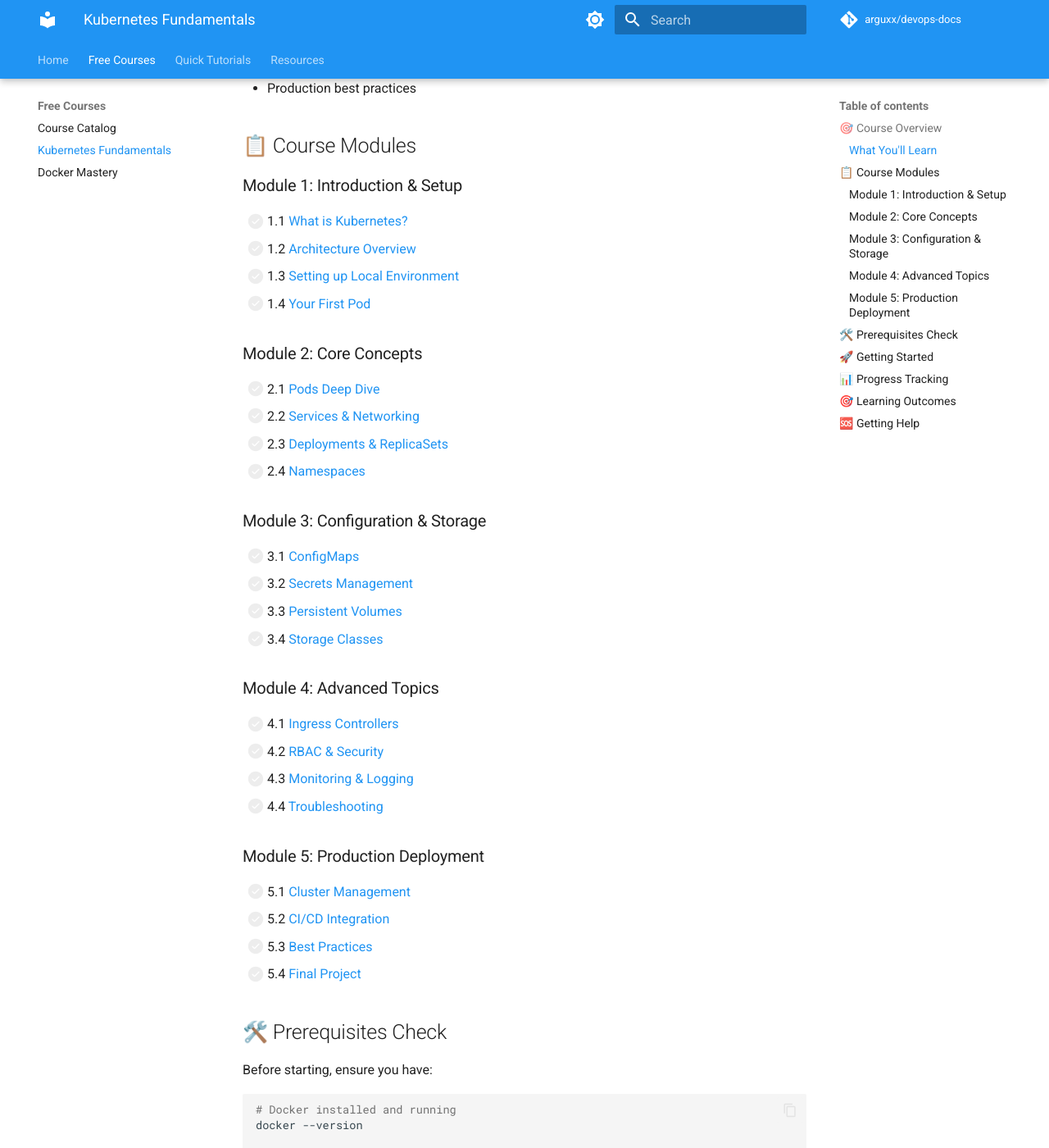
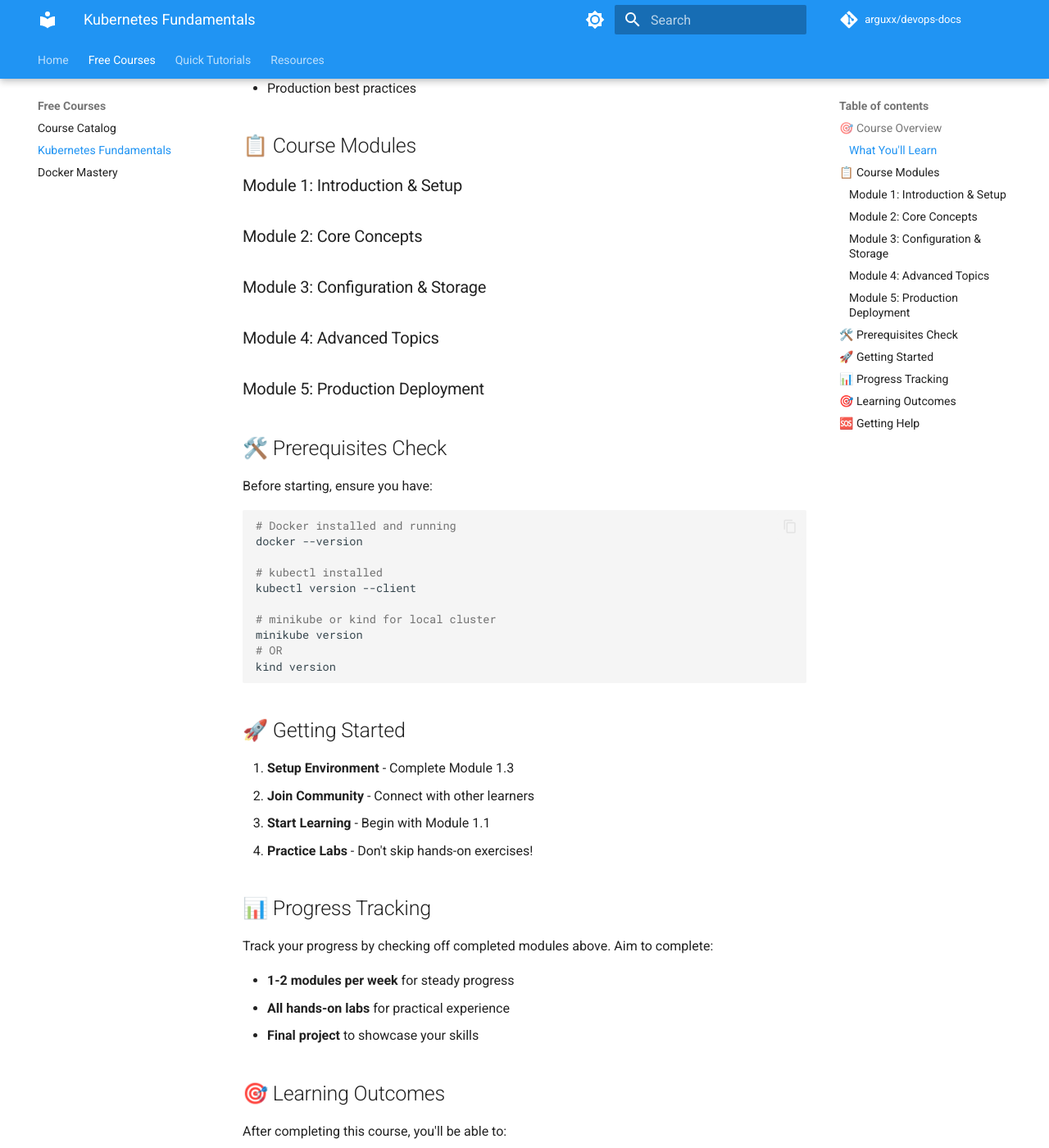
Before and after one commit to arguxx/devops-docs, an MkDocs documentation site: the page built from docs/courses/kubernetes-fundamentals/index.md, in a window 1280 px wide and 1400 px high, scrolled down 598 px. Shown: the whole window at 82% size. Built offline with MkDocs 1.6.1 and Material for MkDocs 9.7.7, drawn with Linux system fonts in a browser that asks for light colours; comment, search, counter and statistics services are not loaded; the version menu is left out; some of the changed text lies outside the part shown.

Commit message:
fix warning build

```diff
--- a/docs/courses/kubernetes-fundamentals/index.md
+++ b/docs/courses/kubernetes-fundamentals/index.md
@@ -21,38 +21,38 @@
 
 ### Module 1: Introduction & Setup
 
--   [ ] 1.1 [What is Kubernetes?](01-introduction/what-is-kubernetes.md)
--   [ ] 1.2 [Architecture Overview](01-introduction/architecture.md)
--   [ ] 1.3 [Setting up Local Environment](01-introduction/setup.md)
--   [ ] 1.4 [Your First Pod](01-introduction/first-pod.md)
+<!-- -   [ ] 1.1 [What is Kubernetes?](01-introduction/what-is-kubernetes.md) -->
+<!-- -   [ ] 1.2 [Architecture Overview](01-introduction/architecture.md) -->
+<!-- -   [ ] 1.3 [Setting up Local Environment](01-introduction/setup.md) -->
+<!-- -   [ ] 1.4 [Your First Pod](01-introduction/first-pod.md) -->
 
 ### Module 2: Core Concepts
 
--   [ ] 2.1 [Pods Deep Dive](02-core-concepts/pods.md)
--   [ ] 2.2 [Services & Networking](02-core-concepts/services.md)
--   [ ] 2.3 [Deployments & ReplicaSets](02-core-concepts/deployments.md)
--   [ ] 2.4 [Namespaces](02-core-concepts/namespaces.md)
+<!-- -   [ ] 2.1 [Pods Deep Dive](02-core-concepts/pods.md) -->
+<!-- -   [ ] 2.2 [Services & Networking](02-core-concepts/services.md) -->
+<!-- -   [ ] 2.3 [Deployments & ReplicaSets](02-core-concepts/deployments.md) -->
+<!-- -   [ ] 2.4 [Namespaces](02-core-concepts/namespaces.md) -->
 
 ### Module 3: Configuration & Storage
 
--   [ ] 3.1 [ConfigMaps](03-config-storage/configmaps.md)
--   [ ] 3.2 [Secrets Management](03-config-storage/secrets.md)
--   [ ] 3.3 [Persistent Volumes](03-config-storage/persistent-volumes.md)
--   [ ] 3.4 [Storage Classes](03-config-storage/storage-classes.md)
+<!-- -   [ ] 3.1 [ConfigMaps](03-config-storage/configmaps.md) -->
+<!-- -   [ ] 3.2 [Secrets Management](03-config-storage/secrets.md) -->
+<!-- -   [ ] 3.3 [Persistent Volumes](03-config-storage/persistent-volumes.md) -->
+<!-- -   [ ] 3.4 [Storage Classes](03-config-storage/storage-classes.md) -->
 
 ### Module 4: Advanced Topics
 
--   [ ] 4.1 [Ingress Controllers](04-advanced/ingress.md)
--   [ ] 4.2 [RBAC & Security](04-advanced/rbac.md)
--   [ ] 4.3 [Monitoring & Logging](04-advanced/monitoring.md)
--   [ ] 4.4 [Troubleshooting](04-advanced/troubleshooting.md)
+<!-- -   [ ] 4.1 [Ingress Controllers](04-advanced/ingress.md) -->
+<!-- -   [ ] 4.2 [RBAC & Security](04-advanced/rbac.md) -->
+<!-- -   [ ] 4.3 [Monitoring & Logging](04-advanced/monitoring.md) -->
+<!-- -   [ ] 4.4 [Troubleshooting](04-advanced/troubleshooting.md) -->
 
 ### Module 5: Production Deployment
 
--   [ ] 5.1 [Cluster Management](05-production/cluster-management.md)
--   [ ] 5.2 [CI/CD Integration](05-production/cicd.md)
--   [ ] 5.3 [Best Practices](05-production/best-practices.md)
--   [ ] 5.4 [Final Project](05-production/final-project.md)
+<!-- -   [ ] 5.1 [Cluster Management](05-production/cluster-management.md) -->
+<!-- -   [ ] 5.2 [CI/CD Integration](05-production/cicd.md) -->
+<!-- -   [ ] 5.3 [Best Practices](05-production/best-practices.md) -->
+<!-- -   [ ] 5.4 [Final Project](05-production/final-project.md) -->
 
 ## 🛠️ Prerequisites Check
 
@@ -107,7 +107,7 @@
 ---
 
 !!! success "Ready to Start?"
-Let's begin with [What is Kubernetes?](01-introduction/what-is-kubernetes.md) and build your K8s expertise step by step!
+<!-- Let's begin with [What is Kubernetes?](01-introduction/what-is-kubernetes.md) and build your K8s expertise step by step! -->
 
 !!! info "Estimated Time Commitment" - **Module 1:** 2 hours - **Module 2:** 3 hours
  - **Module 3:** 3 hours - **Module 4:** 3 hours - **Module 5:** 1 hour - **Total:** ~12 hours
```
Also changed, not shown: docs/tutorials/index.md (+18 -18 lines), docs/tutorials/kubernetes/install-minikube.md (+4 -4 lines).
